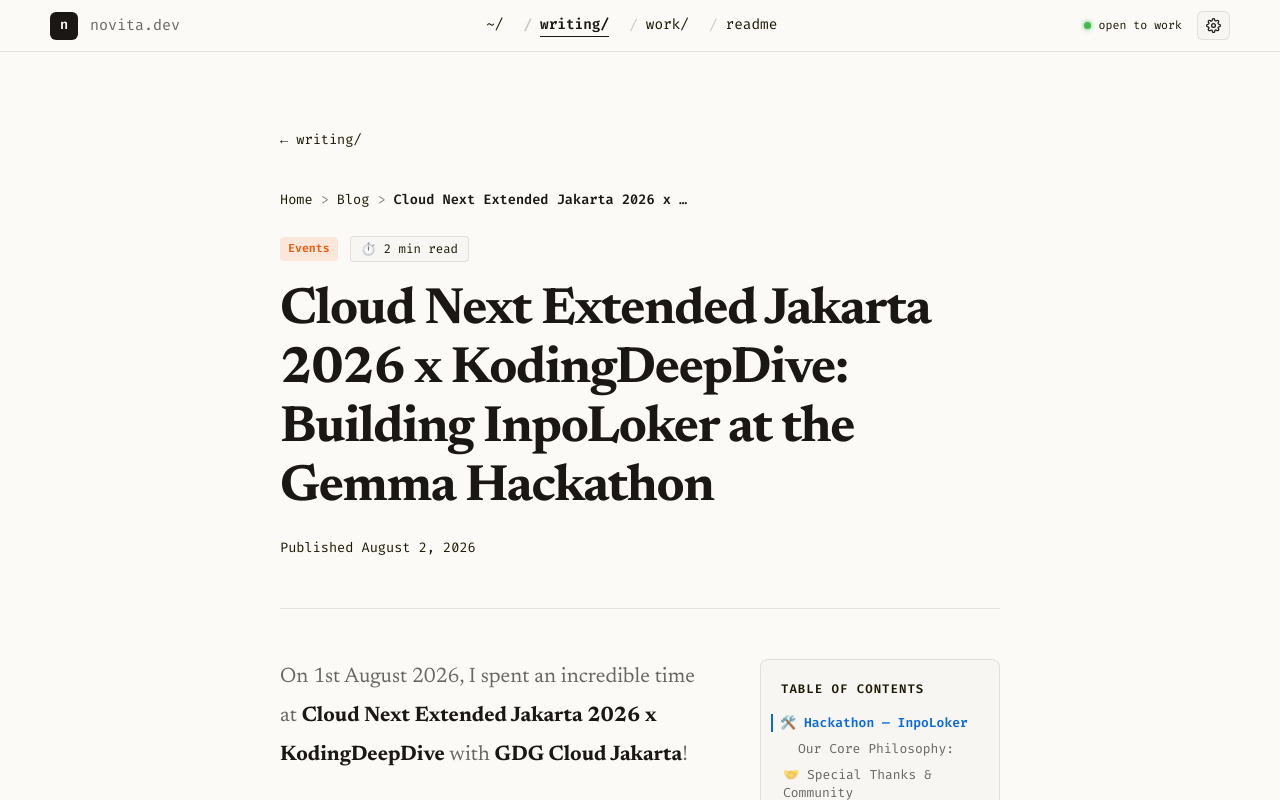
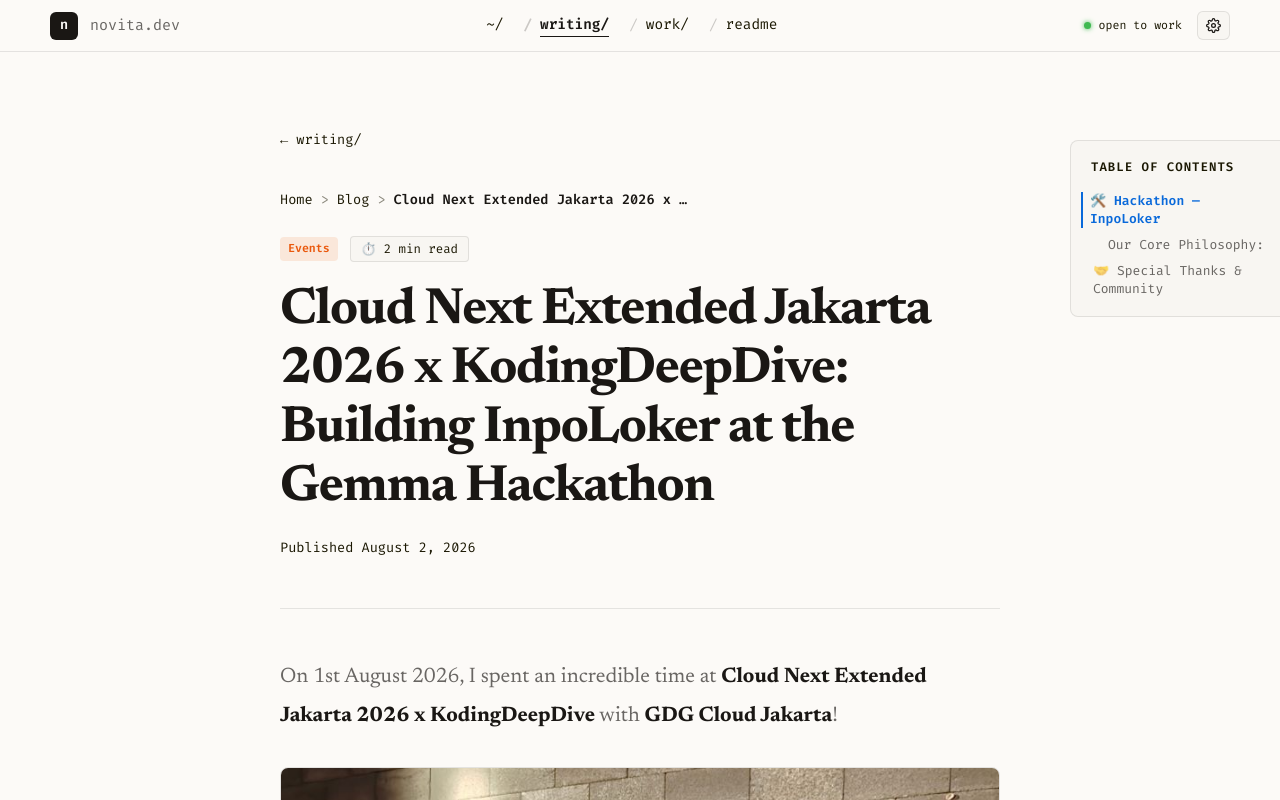
Before and after one commit to novitaguok/novita-s-journal, a Next.js app: page /articles/cloud-next-extended-jakarta-2026-gemma-hackathon in a window 1280 px wide. Shown: the top 800 px of the page. Built offline with nearby package versions, Linux system fonts and the light colour scheme.

Commit message:
style: move table of contents outside article content area

```diff
--- a/src/components/BlogPost.tsx
+++ b/src/components/BlogPost.tsx
@@ -421,13 +421,10 @@
 
         <Rule style={{ marginBottom: "2.5rem" }} />
 
-        {/* 2-Column Content + TOC Sidebar */}
-        <div style={{ display: "flex", gap: "3rem", alignItems: "flex-start", position: "relative" }}>
         {/* Main Article Body (max-w-2xl / max-w-prose ~ 65ch) */}
         <div
           className="prose prose-slate dark:prose-invert max-w-2xl max-w-prose leading-relaxed"
           style={{
-              flex: 1,
             minWidth: 0,
             maxWidth: "68ch",
           }}
@@ -437,22 +434,23 @@
           </ReactMarkdown>
         </div>
 
-          {/* Sticky Table of Contents Sidebar */}
+        {/* Floating Table of Contents Sidebar (Outside article content area) */}
         {tocItems.length > 0 && (
           <aside
             style={{
-                width: "240px",
-                flexShrink: 0,
-                position: "sticky",
-                top: "6rem",
-                maxHeight: "calc(100vh - 8rem)",
+              position: "fixed",
+              top: "140px",
+              left: "calc(50% + 430px)",
+              width: "220px",
+              maxHeight: "calc(100vh - 180px)",
               overflowY: "auto",
               background: "var(--canvas-card)",
               border: "1px solid var(--rule)",
               borderRadius: "8px",
-                padding: "1rem",
+              padding: "0.85rem 1rem",
+              zIndex: 10,
             }}
-              className="hidden lg:block"
+            className="hidden xl:block"
           >
             <div
               style={{
@@ -504,7 +502,6 @@
             </nav>
           </aside>
         )}
-        </div>
 
         <Rule style={{ margin: "3rem 0 2rem" }} />
 
```
Lines whose indentation alone changed are shown as unchanged.
